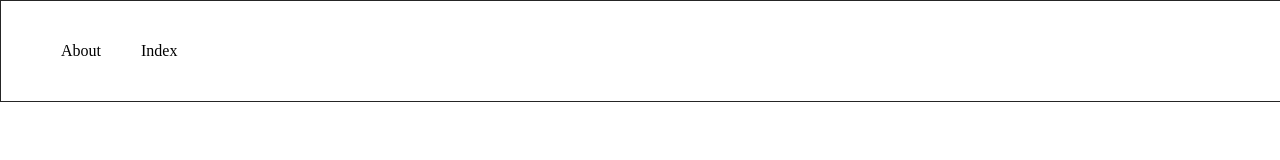
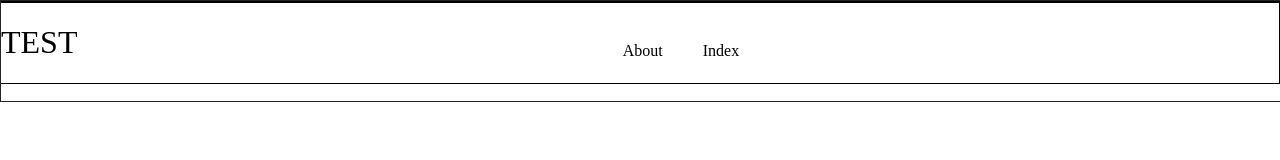
Before and after one commit to jmternes/web, a plain HTML site: page bored-game/index.html in a window 1280 px wide. Drawn offline with Linux system fonts and the light colour scheme.

Commit message:
html/css added

```diff
--- a/bored-game/css/style.css
+++ b/bored-game/css/style.css
@@ -24,7 +24,7 @@ body {
     height: 100px;
     margin: 0 auto;
     display: flex;
-    justify-content: start;
+    justify-content: center;
     align-items: center;
     list-style: none;
 }
@@ -34,3 +34,25 @@ body {
     margin: 10px;
     z-index: 10;
 }
+
+/* END NAV STYLING */
+
+/* FILTER STYLING */
+
+.filter-container {
+    border: 1px solid black;
+}
+
+
+/* RESULTS STYLING */
+
+.results-container {
+    border: 1px solid black;
+
+}
+
+.game-title {
+    display: flex;
+    font-weight: 400;
+
+}
--- a/bored-game/index.html
+++ b/bored-game/index.html
@@ -16,10 +16,12 @@
         </ul>
     </nav>
 
-    <div class="filter-container"></div>
+    <div class="filter-container">
+
+    </div>
 
     <div class="results-container">
-        <h1 class="game-title"></h1>
+        <h1 class="game-title">TEST</h1>
     </div>
 </body>
 </html>
```
